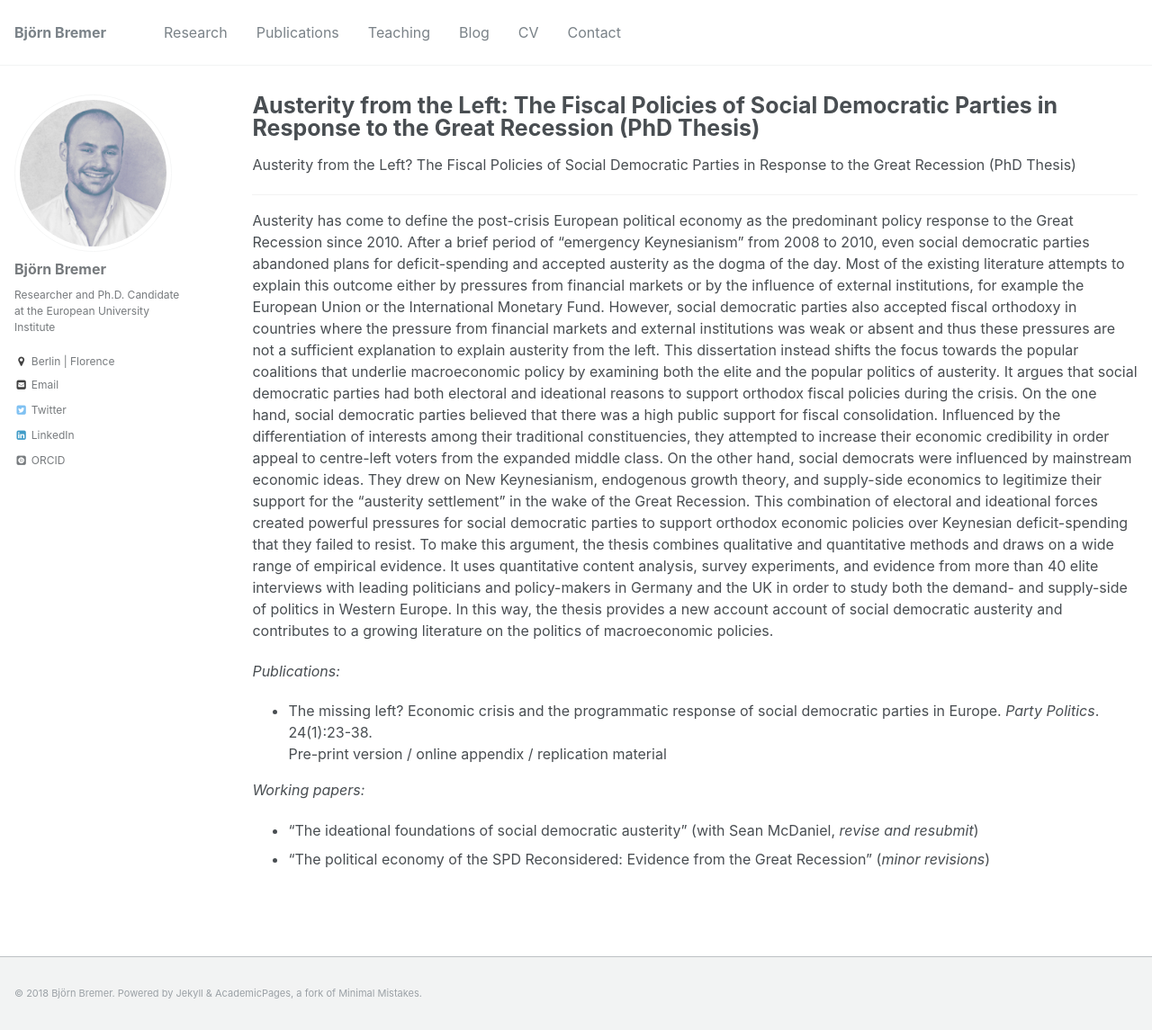
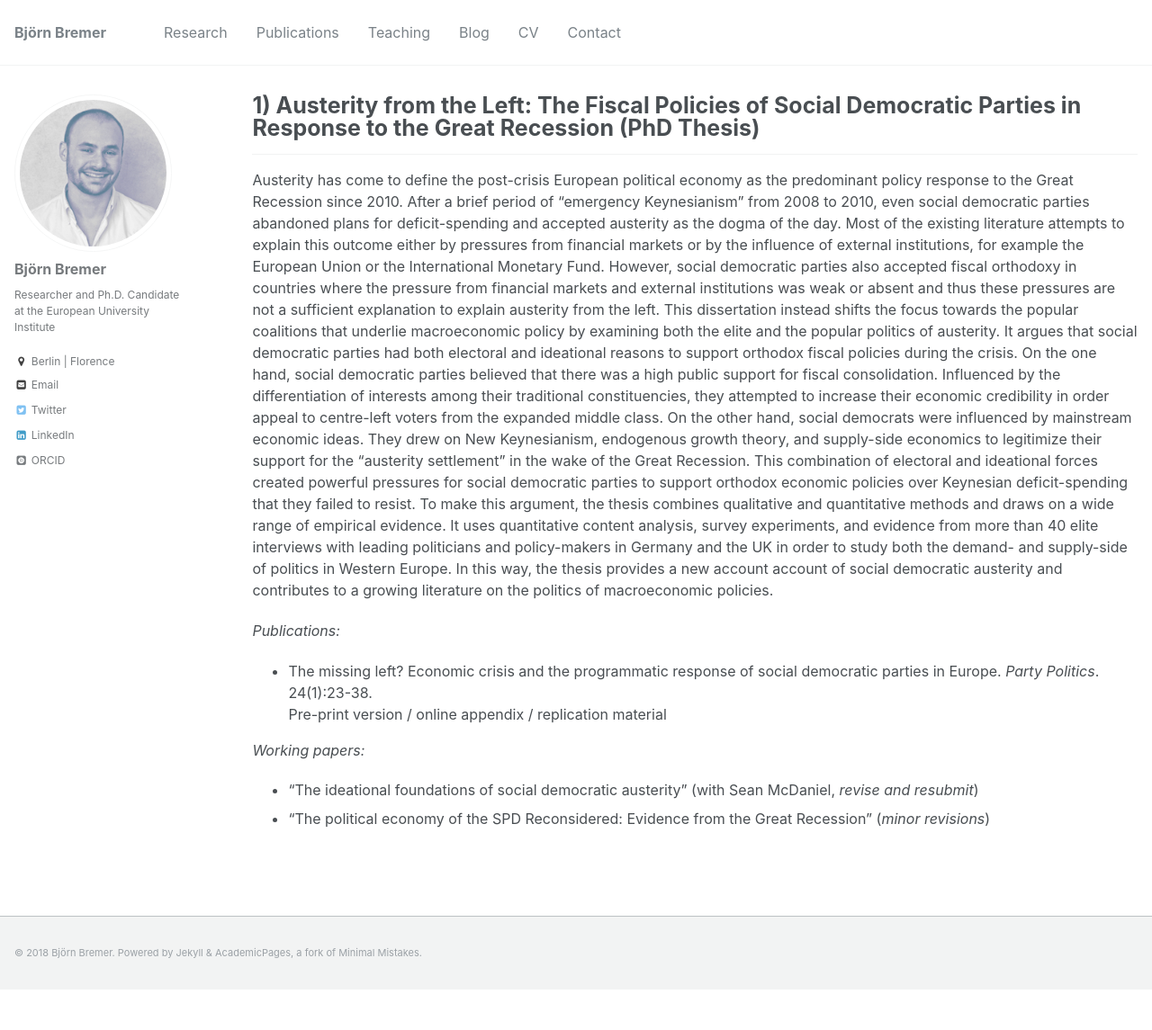
Before and after one commit to bjoernbremer/bjoernbremer.github.io, a Jekyll site: the page built from _projects/austerity_left.md, in a window 1280 px wide and 1145 px high. Shown: the whole window at 90% size. Built offline with Jekyll 4.4.1, drawn with Linux system fonts in a browser that asks for light colours; some web fonts are replaced.

Commit message:
update website

```diff
--- a/_projects/austerity_left.md
+++ b/_projects/austerity_left.md
@@ -1,10 +1,8 @@
 ---
-title: "Austerity from the Left: The Fiscal Policies of Social Democratic Parties in Response to the Great Recession (PhD Thesis)"
+title: "1) Austerity from the Left: The Fiscal Policies of Social Democratic Parties in Response to the Great Recession (PhD Thesis)"
 collection: projects
 permalink: /projects/austerity_left
 ---
-
-Austerity from the Left? The Fiscal Policies of Social Democratic Parties in Response to the Great Recession (PhD Thesis)
 
 ------
 
```
Also changed, not shown: _projects/fiscal_trade-offs.md (+0 -2 lines), _projects/other.md (+1 -3 lines), _projects/polcon.md (+1 -3 lines).
